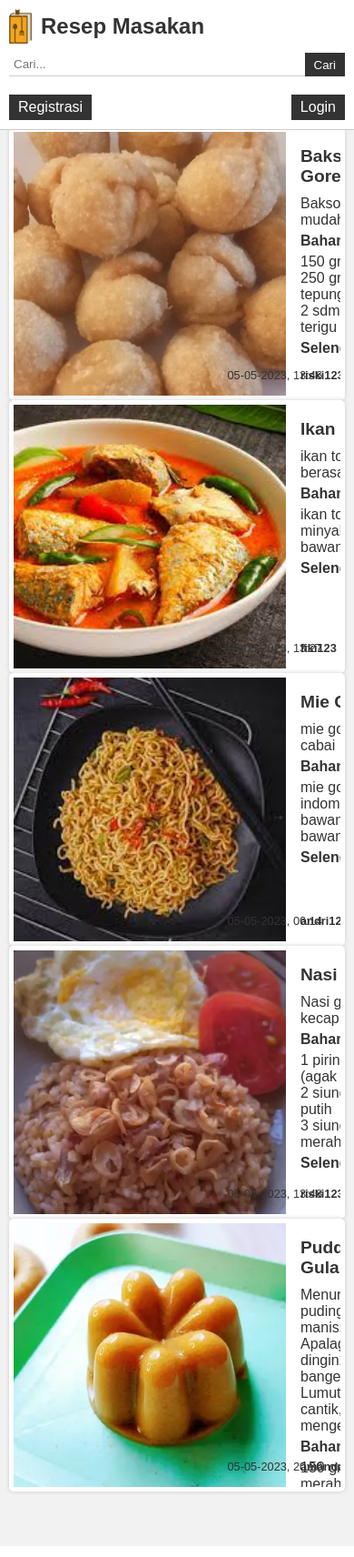
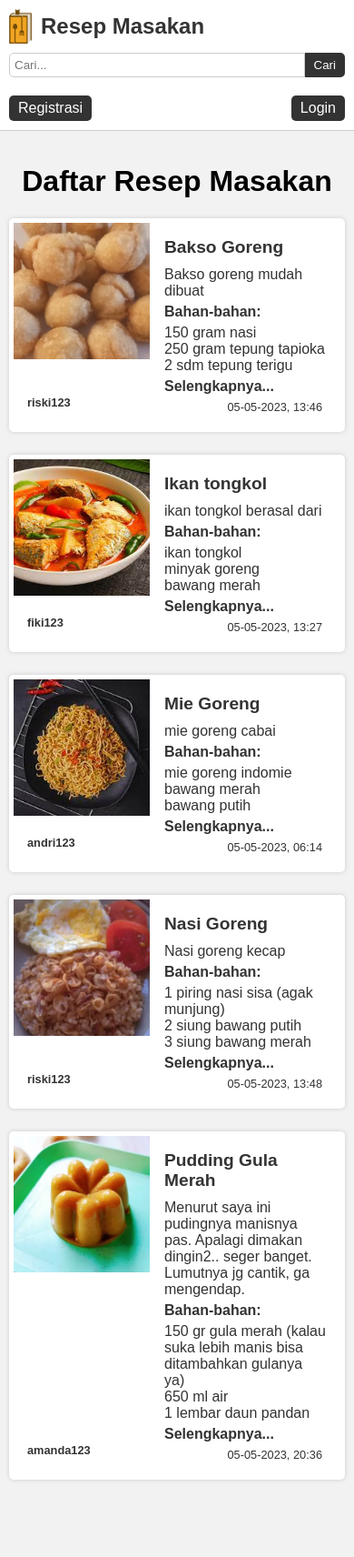
Before and after one commit to hako-975/resep_masakan, a PHP site: page / in a window 390 px wide. Shown: the whole page at 91% size. Run offline with PHP 8.4, Linux system fonts and the light colour scheme; data comes from the database, SQL or seed files in the repository.

Commit message:
responsive

```diff
--- a/include_head.php
+++ b/include_head.php
@@ -1,2 +1,3 @@
+<meta name="viewport" content="width=device-width, initial-scale=1, maximum-scale=1">
 <link rel="stylesheet" href="style.css">
 <link rel="icon" href="img/logo.png">
--- a/include_navbar.php
+++ b/include_navbar.php
@@ -2,7 +2,7 @@
   <div class="navbar-container">
     <a class="navbar-title" href="index.php"><img src="img/logo.png" width="25"> <span>Resep Masakan</span></a>
     <form action="index.php" method="get" class="navbar-search">
-      <input type="text" class="cari" name="cari" placeholder="Cari..." value="<?= (isset($_GET['cari'])? $_GET['cari'] : ""); ?>">
+      <input type="text" name="cari" placeholder="Cari..." value="<?= (isset($_GET['cari'])? $_GET['cari'] : ""); ?>" required>
       <button type="submit">Cari</button>
     </form>
     <div class="navbar-buttons">
--- a/style.css
+++ b/style.css
@@ -68,7 +68,6 @@
 
 .card {
   display: flex;
-  max-height: 300px;
   overflow: hidden;
   position: relative;
   background-color: #fff;
@@ -186,15 +185,14 @@
 .navbar-search input[type="text"] {
   flex-grow: 1;
   padding: 5px;
-  border: none;
-  border-bottom: 1px solid #ccc;
-  outline: none;
+  border-radius: 5px 0 0 5px;
 }
 
 .navbar-search button {
   padding: 5px 10px;
   background-color: #333;
   color: #fff;
+  border-radius: 0 5px 5px 0;
   border: none;
   cursor: pointer;
 }
@@ -203,6 +201,7 @@
   display: flex;
   justify-content: flex-end;
   align-items: center;
+  border-radius: 5px;
 }
 
 .navbar-buttons a {
@@ -211,6 +210,7 @@
   margin-left: 20px;
   background-color: #333;
   padding: 5px 10px;
+  border-radius: 5px;
 }
 
 
@@ -261,7 +261,11 @@
 }
 
 .cari {
-  border-radius: 0px;
+  border-radius: 0;
+}
+
+.btnCari {
+  border-radius: 0 5px 5px 0;
 }
 
 input, textarea {
@@ -287,6 +291,9 @@
   display: inline-block;
   color: #fff;
   text-decoration: none;
+  border: none;
+  border-radius: 5px;
+  text-align: center;
   background-color: #333;
   padding: 5px 10px;
 }
@@ -323,7 +330,7 @@
   position: relative;
   background-color: #fff;
   border-radius: 5px;
-  padding: 10px 20px;
+  padding: 35px 20px;
   box-shadow: 0px 0px 5px #ccc;
 }
 
@@ -339,6 +346,7 @@
 .card-detail-resep-button {
   position: absolute;
   right: 20px;
+  top: 15px;
 }
 
 .logo {
@@ -348,7 +356,14 @@
   margin-top: 50px;
 }
 
-@media (min-width: 500px) {
+@media (max-width: 992px) {
+  .card-name {
+    left: 15px;
+    top: auto;
+    bottom: 20px;
+    right: auto;
+  }
+
   .container {
     max-width: 540px;
   }
@@ -358,7 +373,6 @@
   }
 
   .card {
-    max-height: 410px;
     margin-bottom: 25px;
   }
 
@@ -382,6 +396,10 @@
     width: 150px;
     height: 150px;
   }
+
+  .form {
+    width: 100%;
+  }
 }
 
 @media (min-width: 768px) {
@@ -391,10 +409,6 @@
 
   .margin-top-bottom-50px {
     margin-top: 50px;
-  }
-
-  .card {
-    max-height: 300px;
   }
 
   .btn-card-ubah {
@@ -431,6 +445,7 @@
   }
 
   .card {
+    margin-bottom: 25px;
     max-height: 300px;
   }
 }
@@ -443,8 +458,4 @@
   .margin-top-bottom-50px {
     margin-top: 50px;
   }
-
-  .card {
-    max-height: 300px;
-  }
 }
--- a/ubah_profile.php
+++ b/ubah_profile.php
@@ -9,7 +9,7 @@
 	$data_user = mysqli_fetch_assoc(mysqli_query($koneksi, "SELECT * FROM user WHERE id_user = '$id_user'"));
 
 	if (isset($_POST['btnUbah'])) {
-		$username = $_POST['username'];
+		$username = nl2br($_POST['username']);
 		$nama_lengkap = $_POST['nama_lengkap'];
 
 		// check username
@@ -20,7 +20,7 @@
 				echo "
 					<script>
 						alert('Username telah digunakan!')
-						window.history.back()
+						window.history.back();
 					</script>
 				";
 				exit;
@@ -41,7 +41,7 @@
 			echo "
 				<script>
 					alert('Profile gagal diubah!')
-                	window.history.back()
+					window.location.href='profile.php'
 				</script>
 			";
 			exit;
```
